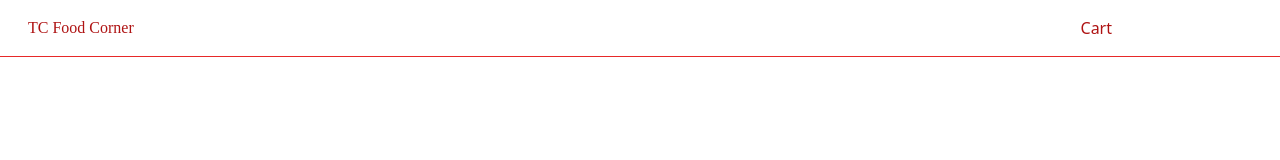
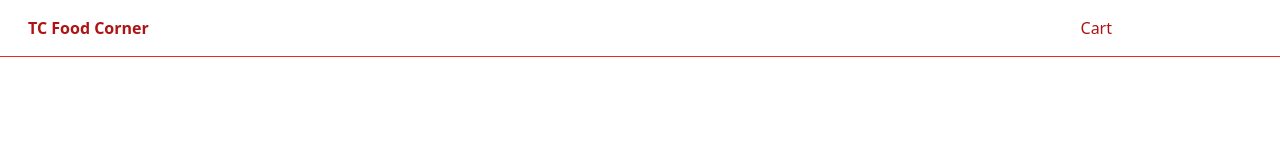
Before and after one commit to JAINIK0903/food-order, an Angular app: page / in a window 1280 px wide. Shown: the top 160 px of the page. Built offline with nearby package versions, Linux system fonts and the light colour scheme.

Commit message:
generate home component

```diff
--- a/src/app/app.module.ts
+++ b/src/app/app.module.ts
@@ -4,11 +4,13 @@
 import { AppRoutingModule } from './app-routing.module';
 import { AppComponent } from './app.component';
 import { HeaderComponent } from './header/header.component';
+import { HomeComponent } from './home/home.component';
 
 @NgModule({
   declarations: [
     AppComponent,
-    HeaderComponent
+    HeaderComponent,
+    HomeComponent
   ],
   imports: [
     BrowserModule,
--- a/src/app/header/header.component.scss
+++ b/src/app/header/header.component.scss
@@ -30,6 +30,6 @@
 }
 
 a.logo {
-    font-family: bold;
+    font-weight: bold;
     padding: 1em;
 }
--- /dev/null
+++ b/src/app/home/home.component.html
@@ -0,0 +1 @@
+<p>home works!</p>
```
Also changed, not shown: src/app/home/home.component.ts (added, +10 -0 lines), src/app/home/home.component.scss (added), 1 other file (tests, documents, lock files or other folders).
